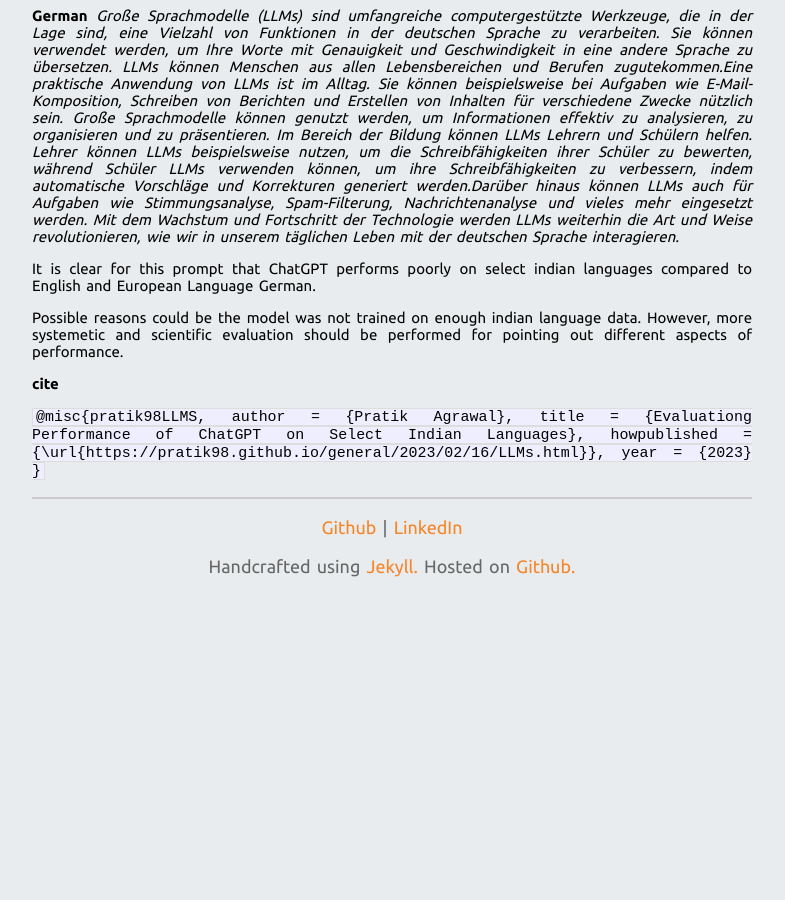
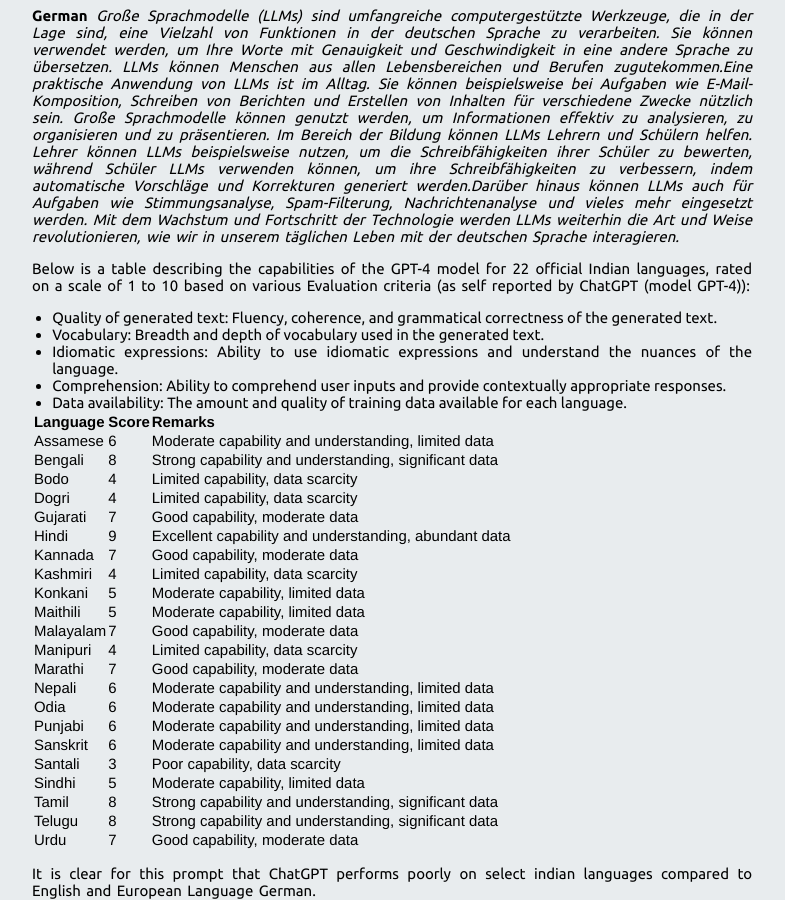
Before and after one commit to pratik98/pratik98.github.com, a Jekyll site: the page built from _posts/2023-02-16-LLMs.md, in a window 1280 px wide and 900 px high, scrolled down 1846 px. Shown: the whole window, without its empty margins (248-1033 px from the left). Built offline with Jekyll 4.4.1, drawn with Linux system fonts in a browser that asks for light colours; nearby versions of some CDN libraries; library files that are not in the unit come from our copies; comment, search, counter and statistics services are not loaded; before the commit the page ends 2441 px from its top, so only the background shows below that.

Commit message:
add table on language capability rating

```diff
--- a/_posts/2023-02-16-LLMs.md
+++ b/_posts/2023-02-16-LLMs.md
@@ -56,6 +56,41 @@
  **German**
  *Große Sprachmodelle (LLMs) sind umfangreiche computergestützte Werkzeuge, die in der Lage sind, eine Vielzahl von Funktionen in der deutschen Sprache zu verarbeiten. Sie können verwendet werden, um Ihre Worte mit Genauigkeit und Geschwindigkeit in eine andere Sprache zu übersetzen. LLMs können Menschen aus allen Lebensbereichen und Berufen zugutekommen.Eine praktische Anwendung von LLMs ist im Alltag. Sie können beispielsweise bei Aufgaben wie E-Mail-Komposition, Schreiben von Berichten und Erstellen von Inhalten für verschiedene Zwecke nützlich sein. Große Sprachmodelle können genutzt werden, um Informationen effektiv zu analysieren, zu organisieren und zu präsentieren. Im Bereich der Bildung können LLMs Lehrern und Schülern helfen. Lehrer können LLMs beispielsweise nutzen, um die Schreibfähigkeiten ihrer Schüler zu bewerten, während Schüler LLMs verwenden können, um ihre Schreibfähigkeiten zu verbessern, indem automatische Vorschläge und Korrekturen generiert werden.Darüber hinaus können LLMs auch für Aufgaben wie Stimmungsanalyse, Spam-Filterung, Nachrichtenanalyse und vieles mehr eingesetzt werden. Mit dem Wachstum und Fortschritt der Technologie werden LLMs weiterhin die Art und Weise revolutionieren, wie wir in unserem täglichen Leben mit der deutschen Sprache interagieren.*
 
+
+Below is a table describing the capabilities of the GPT-4 model for 22 official Indian languages, rated on a scale of 1 to 10 based on various Evaluation criteria (as self reported by ChatGPT (model GPT-4)):
+
+* Quality of generated text: Fluency, coherence, and grammatical correctness of the generated text.
+* Vocabulary: Breadth and depth of vocabulary used in the generated text.
+* Idiomatic expressions: Ability to use idiomatic expressions and understand the nuances of the language.
+* Comprehension: Ability to comprehend user inputs and provide contextually appropriate responses.
+* Data availability: The amount and quality of training data available for each language.
+
+| Language | Score | Remarks |
+|----------|-------|---------|
+| Assamese | 6     | Moderate capability and understanding, limited data |
+| Bengali  | 8     | Strong capability and understanding, significant data |
+| Bodo     | 4     | Limited capability, data scarcity |
+| Dogri    | 4     | Limited capability, data scarcity |
+| Gujarati | 7     | Good capability, moderate data |
+| Hindi    | 9     | Excellent capability and understanding, abundant data |
+| Kannada  | 7     | Good capability, moderate data |
+| Kashmiri | 4     | Limited capability, data scarcity |
+| Konkani  | 5     | Moderate capability, limited data |
+| Maithili | 5     | Moderate capability, limited data |
+| Malayalam| 7     | Good capability, moderate data |
+| Manipuri | 4     | Limited capability, data scarcity |
+| Marathi  | 7     | Good capability, moderate data |
+| Nepali   | 6     | Moderate capability and understanding, limited data |
+| Odia     | 6     | Moderate capability and understanding, limited data |
+| Punjabi  | 6     | Moderate capability and understanding, limited data |
+| Sanskrit | 6     | Moderate capability and understanding, limited data |
+| Santali  | 3     | Poor capability, data scarcity |
+| Sindhi   | 5     | Moderate capability, limited data |
+| Tamil    | 8     | Strong capability and understanding, significant data |
+| Telugu   | 8     | Strong capability and understanding, significant data |
+| Urdu     | 7     | Good capability, moderate data |
+
+
  It is clear for this prompt that ChatGPT performs poorly on select indian languages compared to English and European Language German.
 
  Possible reasons could be the model was not trained on enough indian language data. However, more systemetic and scientific evaluation should be performed for pointing out different aspects of performance.
```
